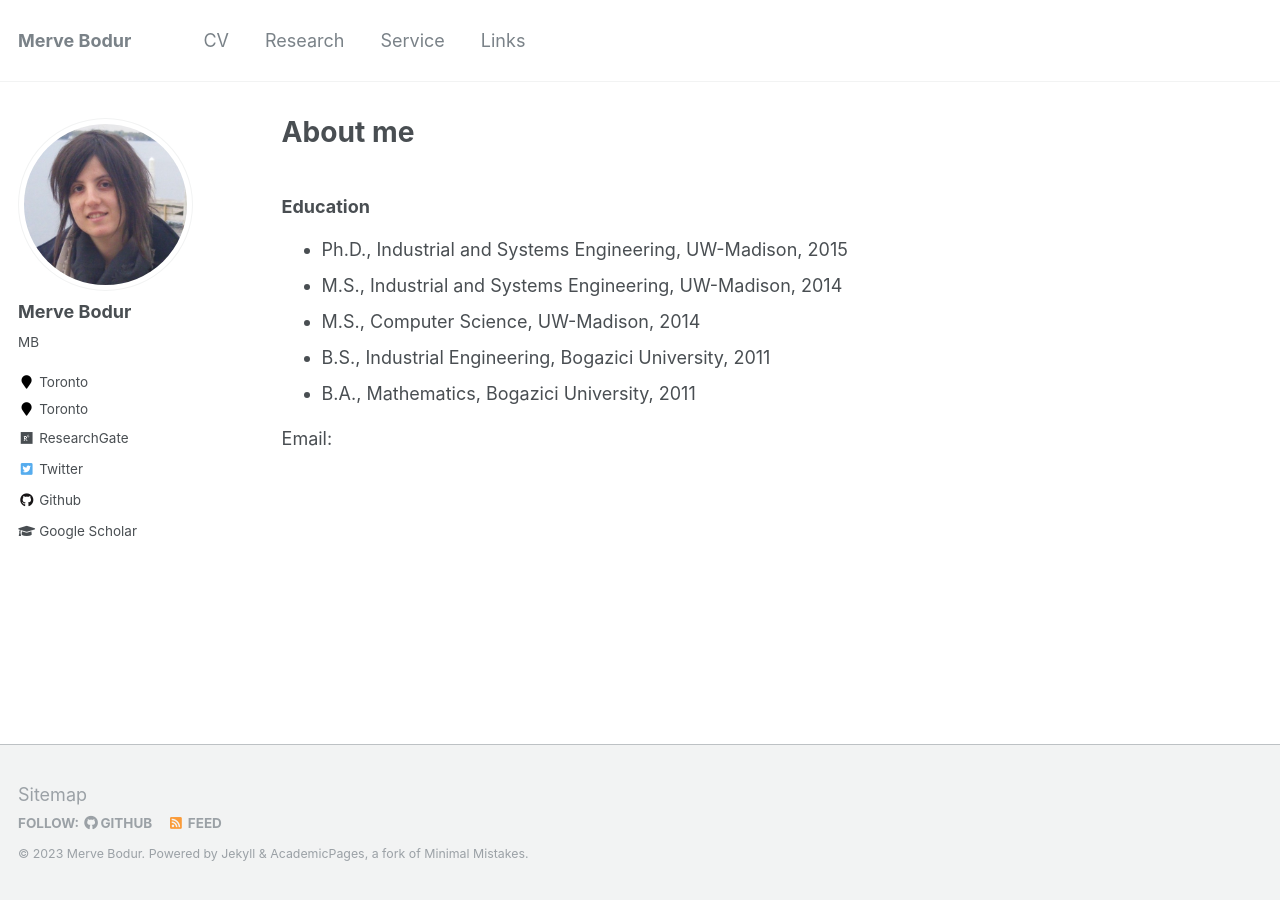
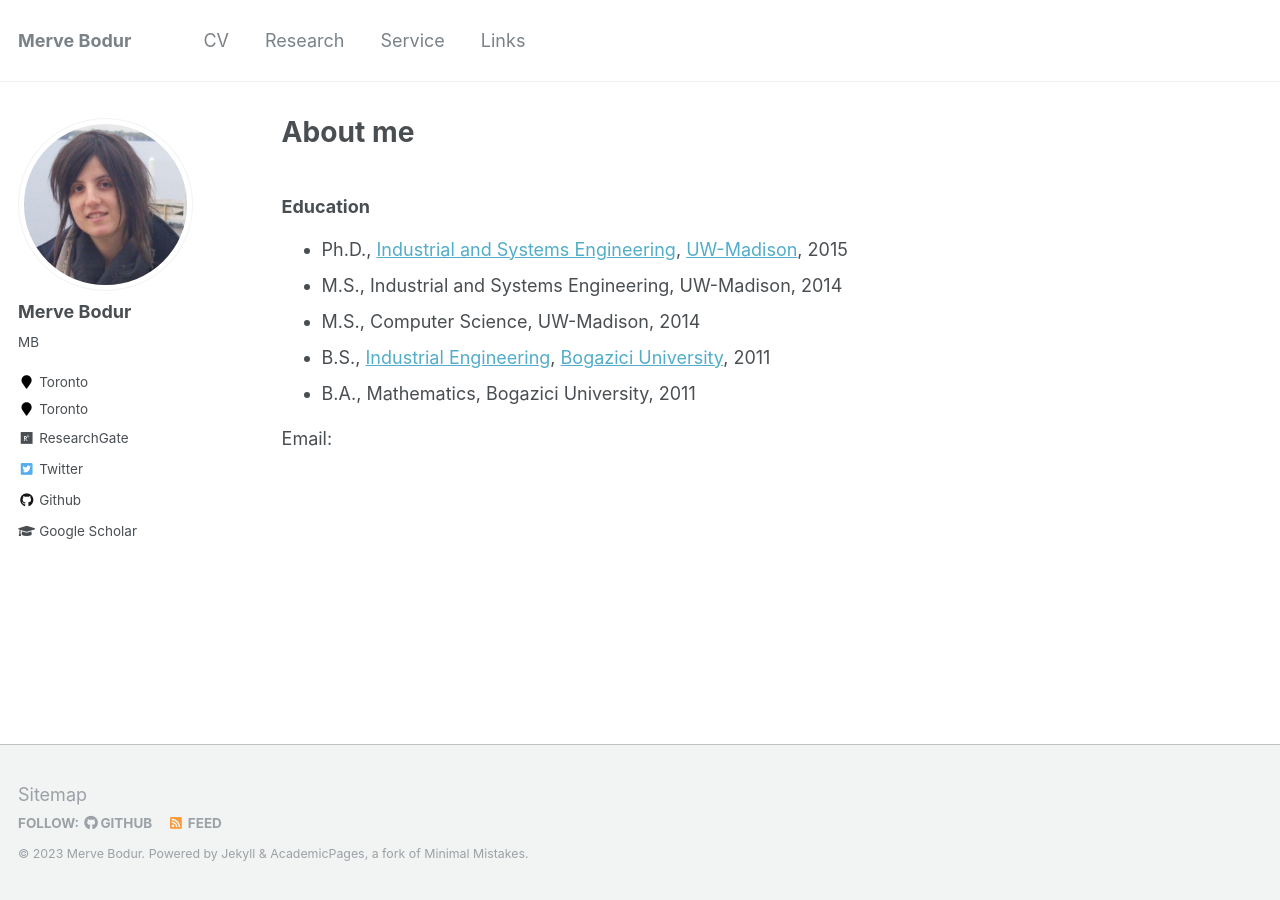
Before and after one commit to mervebodur/mervebodur.github.io, a Jekyll site: the page built from _pages/about.md, in a window 1280 px wide. Built offline with Jekyll 4.4.1, drawn with Linux system fonts in a browser that asks for light colours; part of the change alters nothing that is shown.

```diff
--- a/_pages/about.md
+++ b/_pages/about.md
@@ -9,10 +9,10 @@ redirect_from:
 ---
 
 ### Education
-- Ph.D., Industrial and Systems Engineering, UW-Madison, 2015
+- Ph.D., [Industrial and Systems Engineering](https://engineering.wisc.edu/departments/industrial-systems-engineering/), [UW-Madison](https://www.wisc.edu/), 2015
 - M.S., Industrial and Systems Engineering, UW-Madison, 2014
 - M.S., Computer Science, UW-Madison, 2014
-- B.S., Industrial Engineering, Bogazici University, 2011
+- B.S., [Industrial Engineering](https://ie.boun.edu.tr/), [Bogazici University](https://www.boun.edu.tr/en_US), 2011
 - B.A., Mathematics, Bogazici University, 2011
 
 Email:
```
